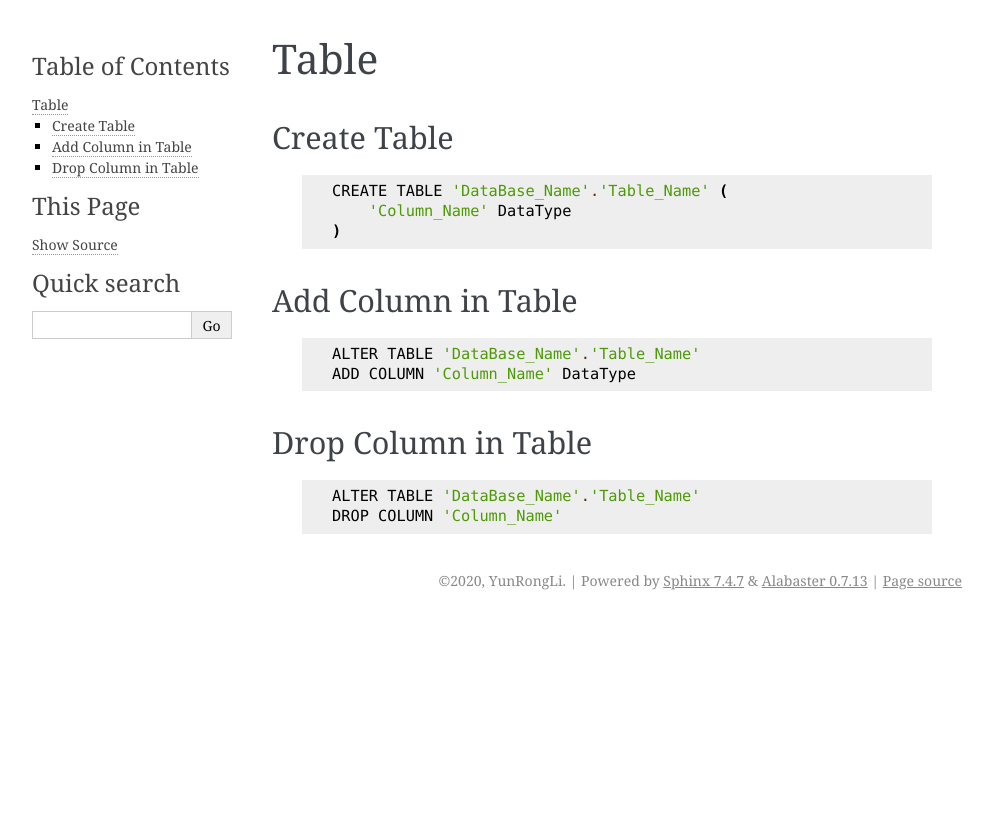
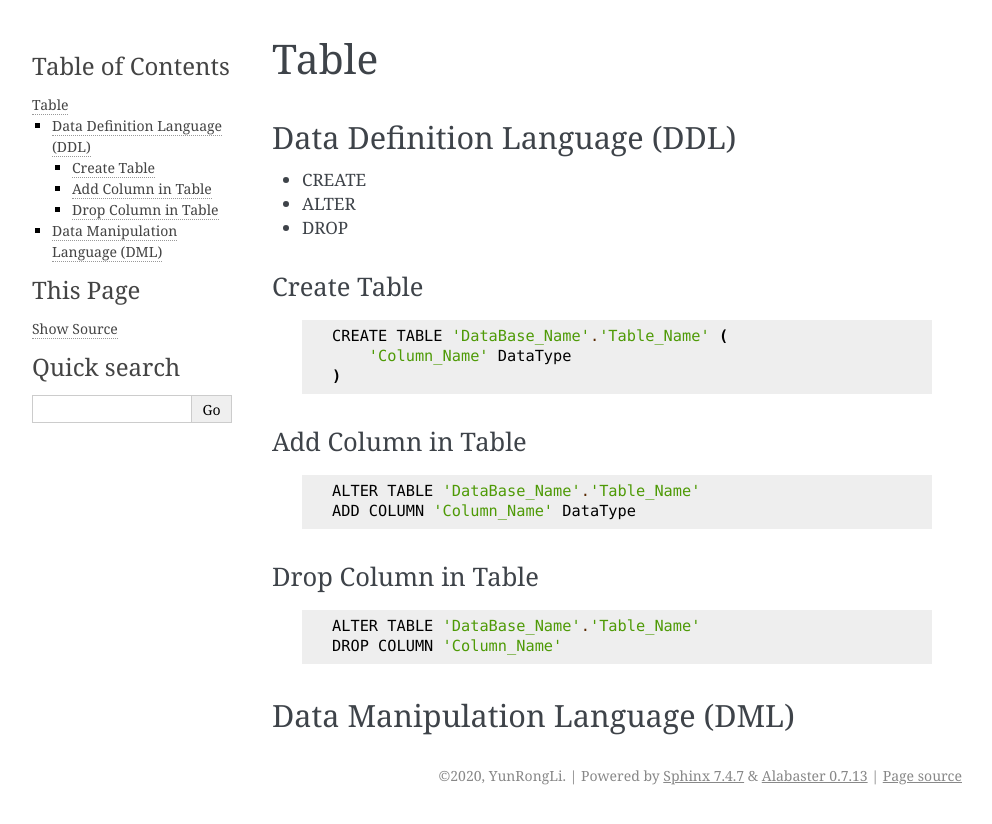
Before and after one commit to YunRongLi/YunRongLi.github.io, a Sphinx documentation site: the page built from docs/source/Program/Languages/SQL/Syntax/table.rst, in a window 1280 px wide. Shown: the top 824 px of the page, without its empty margins (148-1140 px from the left). Built offline with Sphinx 7.4.7, drawn with Linux system fonts in a browser that asks for light colours.

Commit message:
Modified

```diff
--- a/docs/source/Program/Languages/SQL/Syntax/table.rst
+++ b/docs/source/Program/Languages/SQL/Syntax/table.rst
@@ -1,5 +1,13 @@
+============================================
 Table
 ============================================
+
+--------------------------------------------
+Data Definition Language (DDL)
+--------------------------------------------
+* CREATE
+* ALTER
+* DROP
 
 Create Table
 --------------------------------------------
@@ -24,3 +32,7 @@ Drop Column in Table
 
     ALTER TABLE 'DataBase_Name'.'Table_Name'
     DROP COLUMN 'Column_Name'
+
+---------------------------------------------
+Data Manipulation Language (DML)
+---------------------------------------------
```
